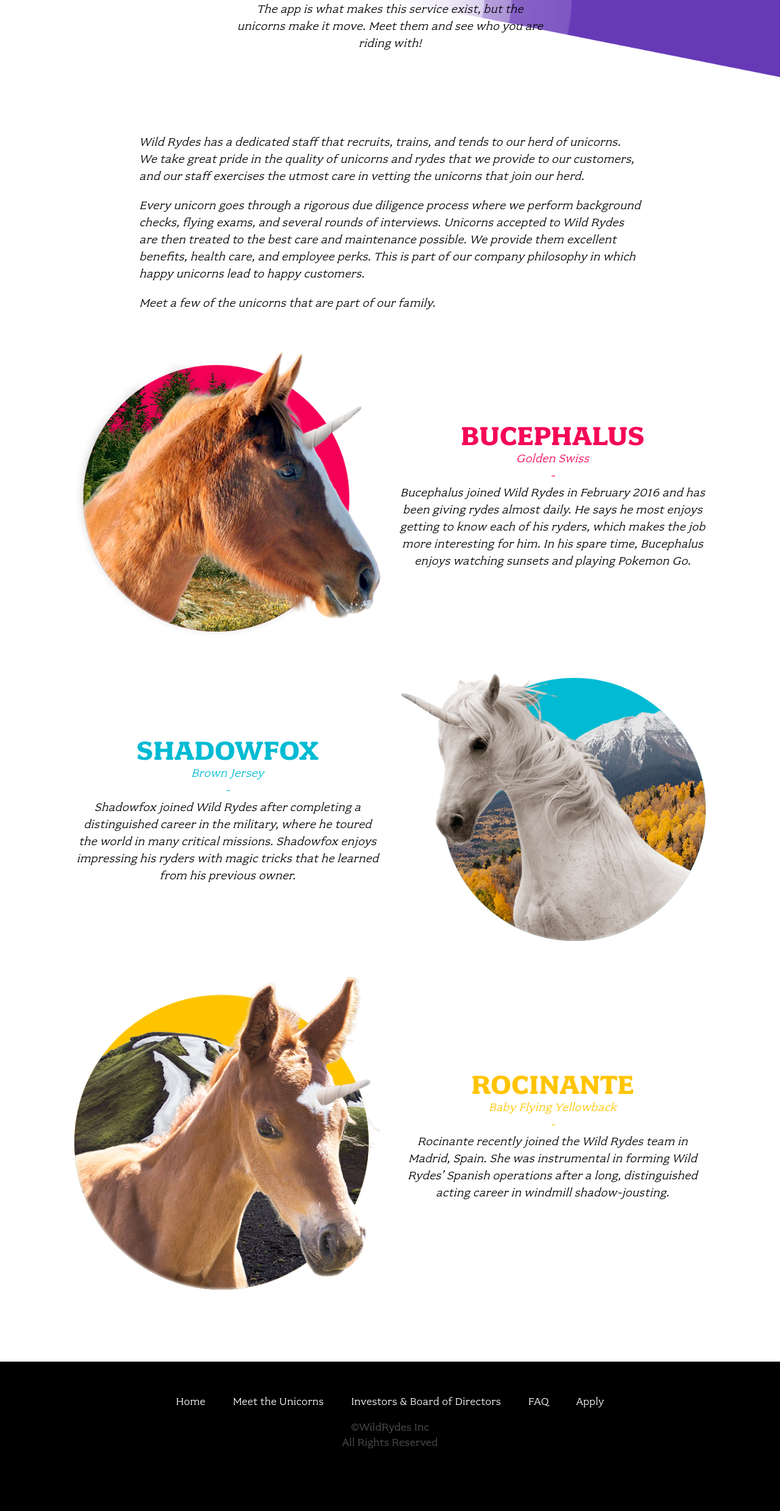
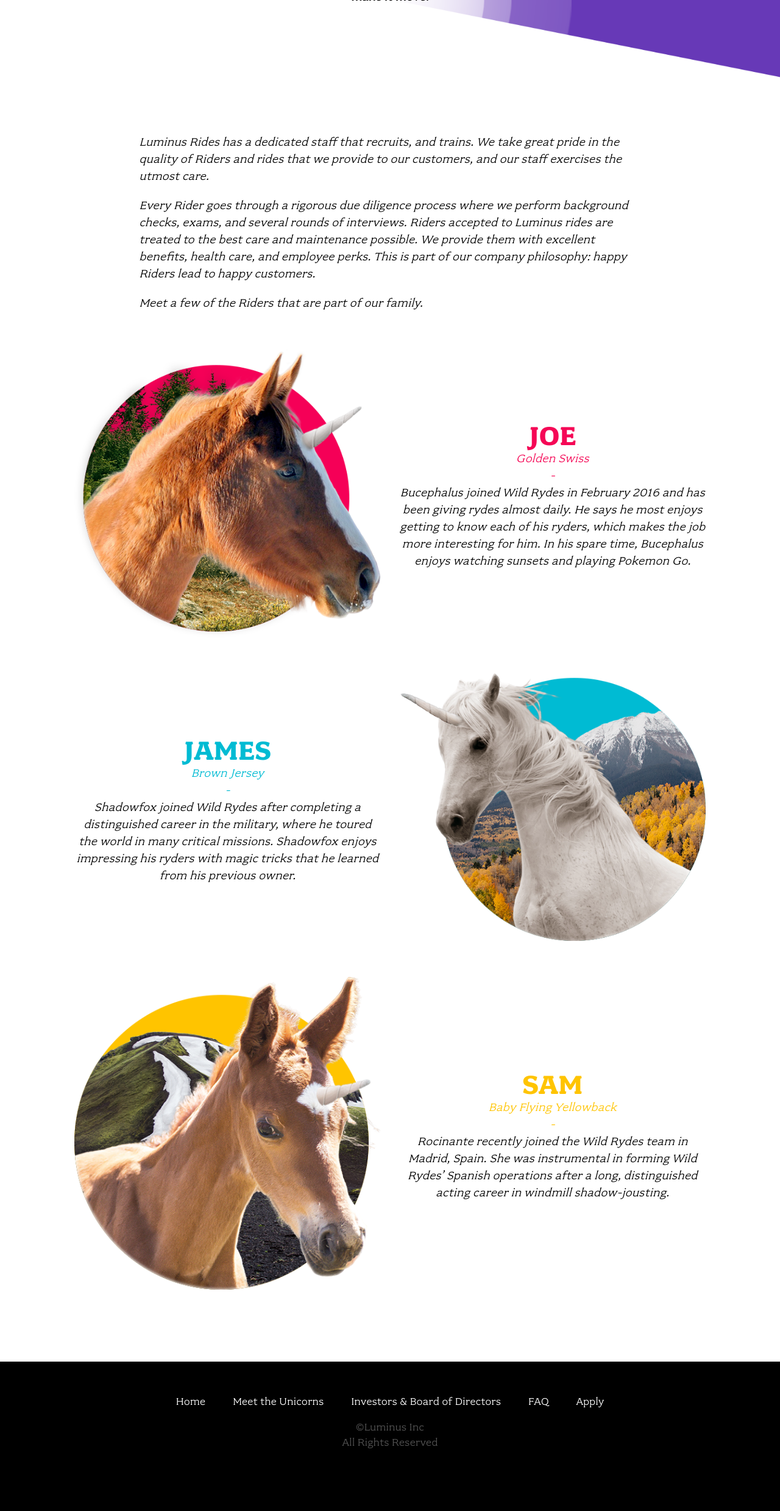
Before and after one commit to mayamnaizel/wildrydes-site, a plain HTML site: page unicorns.html in a window 1280 px wide. Shown: the part 301-2779 px from the top of the page at 61% size. Drawn offline with Linux system fonts and the light colour scheme.

Commit message:
Update unicorns.html

```diff
--- a/unicorns.html
+++ b/unicorns.html
@@ -4,7 +4,7 @@
   <meta charset="utf-8">
   <meta name="description" content="">
   <meta name="viewport" content="width=device-width, initial-scale=1">
-  <title>Unicorns - Wild Rydes</title>
+  <title>Rides - Luminus Rides</title>
 
   <link rel="stylesheet" href="css/font.css">
   <link rel="stylesheet" href="css/main.css">
@@ -14,20 +14,19 @@
 <body class="page-unicorns">
 
   <header class="site-header">
-    <div class="site-logo dark">Wild Rydes</div>
+    <div class="site-logo dark">Luminus Rides</div>
 
     <div class="row column medium-8 large-6 xlarge-5 xxlarge-4">
-      <h1 class="title">Unicorns Are Our Friends</h1>
+      <h1 class="title">Here are the riders</h1>
       <p class="content">
-        The app is what makes this service exist, but the unicorns make it move. Meet them and see who you are riding with!
+        The app is what makes this service exist, but the Riders make it move.
       </p>
     </div>
 
     <nav class="site-nav">
       <ul>
         <li><a href="index.html">Home</a></li>
-        <li><a href="unicorns.html">Meet the Unicorns</a></li>
-        <li><a href="investors.html">Investors & Board of Directors</a></li>
+        <li><a href="unicorns.html">Meet the Rides</a></li>
         <li><a href="faq.html">FAQ</a></li>
         <li><a href="apply.html">Apply</a></li>
       </ul>
@@ -37,14 +36,14 @@
 
   <div class="row column medium-10 large-8 xxlarge-6">
     <p class="content">
-      Wild Rydes has a dedicated staff that recruits, trains, and tends to our herd of unicorns. We take great pride in the quality of unicorns and rydes that we provide to our customers, and our staff exercises the utmost care in vetting the unicorns that join our herd.
+      Luminus Rides has a dedicated staff that recruits, and trains. We take great pride in the quality of Riders and rides that we provide to our customers, and our staff exercises the utmost care.
     </p>
 
     <p class="content">
-      Every unicorn goes through a rigorous due diligence process where we perform background checks, flying exams, and several rounds of interviews. Unicorns accepted to Wild Rydes are then treated to the best care and maintenance possible. We provide them excellent benefits, health care, and employee perks. This is part of our company philosophy in which happy unicorns lead to happy customers.
+      Every Rider goes through a rigorous due diligence process where we perform background checks, exams, and several rounds of interviews. Riders accepted to Luminus rides are treated to the best care and maintenance possible. We provide them with excellent benefits, health care, and employee perks. This is part of our company philosophy: happy Riders lead to happy customers.
     </p>
 
-    <p class="content">Meet a few of the unicorns that are part of our family.</p>
+    <p class="content">Meet a few of the Riders that are part of our family.</p>
   </div>
 
   <section class="unicorns-list">
@@ -55,7 +54,7 @@
         </div>
 
         <div class="columns medium-7 large-6 xlarge-5 xxlarge-4">
-          <h2 class="title">Bucephalus</h2>
+          <h2 class="title">Joe</h2>
           <div class="subtitle">Golden Swiss</div>
           <p class="content">
             Bucephalus joined Wild Rydes in February 2016 and has been giving rydes almost daily. He says he most enjoys getting to know each of his ryders, which makes the job more interesting for him. In his spare time, Bucephalus enjoys watching sunsets and playing Pokemon Go.
@@ -71,7 +70,7 @@
         </div>
 
         <div class="columns medium-7 medium-pull-5 large-6 large-pull-6 xlarge-5 xlarge-pull-5 xxlarge-4 xxlarge-offset-1">
-          <h2 class="title">Shadowfox</h2>
+          <h2 class="title">James</h2>
           <div class="subtitle">Brown Jersey</div>
           <p class="content">
             Shadowfox joined Wild Rydes after completing a distinguished career in the military, where he toured the world in many critical missions. Shadowfox enjoys impressing his ryders with magic tricks that he learned from his previous owner.
@@ -87,7 +86,7 @@
         </div>
 
         <div class="columns medium-7 large-6 xlarge-5 xxlarge-4">
-          <h2 class="title">Rocinante</h2>
+          <h2 class="title">Sam</h2>
           <div class="subtitle">Baby Flying Yellowback</div>
           <p class="content">
             Rocinante recently joined the Wild Rydes team in Madrid, Spain. She was instrumental in forming Wild Rydes’ Spanish operations after a long, distinguished acting career in windmill shadow-jousting.
@@ -112,7 +111,7 @@
 
     <div class="row column">
       <div class="footer-legal">
-        &copy;WildRydes Inc<br>
+        &copy;Luminus Inc<br>
         All Rights Reserved
       </div>
     </div>
```
